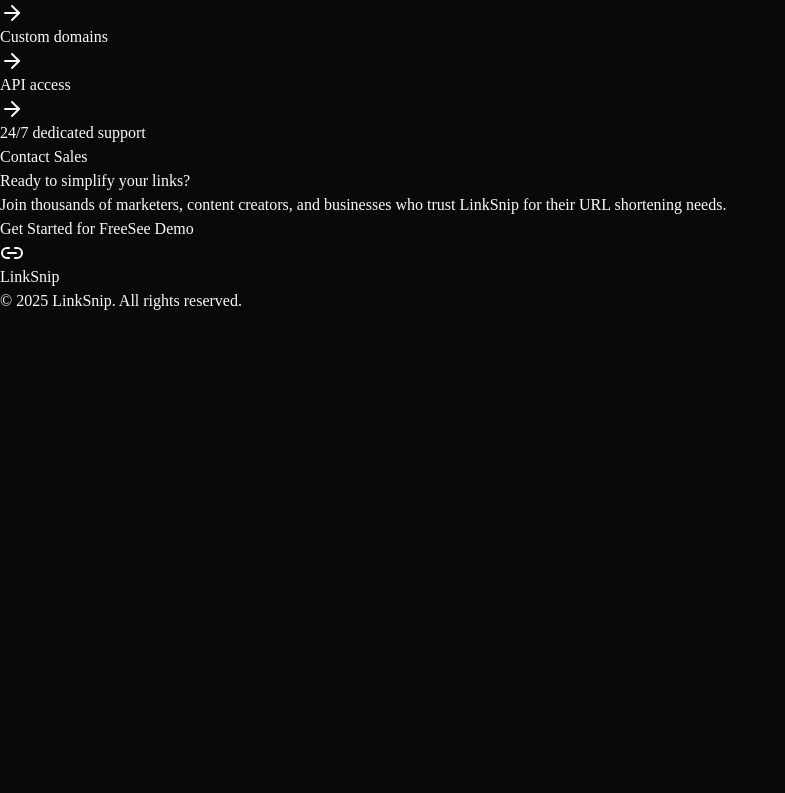
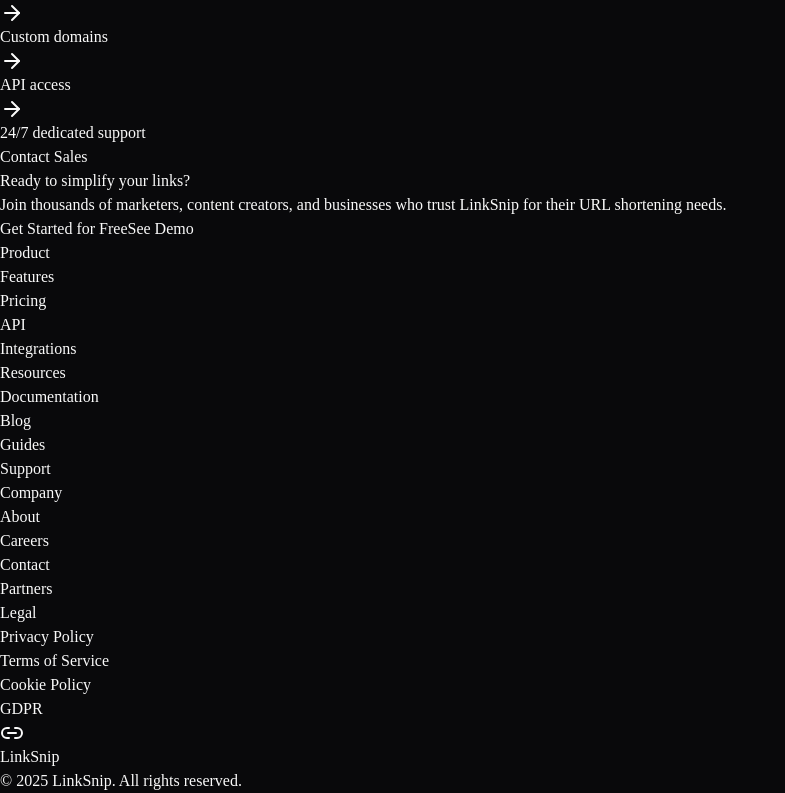
Before and after one commit to AdrianGerman/short-urls, a React (Vite) app in the folder frontend/: page / in a window 1280 px wide. Shown: the part 1247-2040 px from the top of the page, without its empty margins (0-785 px from the left). Before the commit the page ends 1560 px from the top, so only its background shows below. Built offline with nearby package versions, Linux system fonts and the light colour scheme.

Commit message:
finish Footer component

```diff
--- a/frontend/src/components/Footer.jsx
+++ b/frontend/src/components/Footer.jsx
@@ -4,13 +4,167 @@
   return (
     <footer className="bg-muted/50 py-12 border-t border-border">
       <div className="container mx-auto px-4">
-        <div className="grid grid-cols-2 md:grid-cols-4 gap-8 mb-12"></div>
-        <div className="flex flex-col md:flex-row items-center justify-between pt-8 border-t border-border">
+        <div className="grid grid-cols-2 md:grid-cols-4 gap-8 mb-12">
+          <div>
+            <h3 className="font-semibold mb-4">Product</h3>
+            <ul className="space-y-2">
+              <li>
+                <a
+                  href="#"
+                  className="text-sm text-zinc-400 hover:text-zinc-50"
+                >
+                  Features
+                </a>
+              </li>
+              <li>
+                <a
+                  href="#"
+                  className="text-sm text-zinc-400 hover:text-zinc-50"
+                >
+                  Pricing
+                </a>
+              </li>
+              <li>
+                <a
+                  href="#"
+                  className="text-sm text-zinc-400 hover:text-zinc-50"
+                >
+                  API
+                </a>
+              </li>
+              <li>
+                <a
+                  href="#"
+                  className="text-sm text-zinc-400 hover:text-zinc-50"
+                >
+                  Integrations
+                </a>
+              </li>
+            </ul>
+          </div>
+
+          <div>
+            <h3 className="font-semibold mb-4">Resources</h3>
+            <ul className="space-y-2">
+              <li>
+                <a
+                  href="#"
+                  className="text-sm text-zinc-400 hover:text-zinc-50"
+                >
+                  Documentation
+                </a>
+              </li>
+              <li>
+                <a
+                  href="#"
+                  className="text-sm text-zinc-400 hover:text-zinc-50"
+                >
+                  Blog
+                </a>
+              </li>
+              <li>
+                <a
+                  href="#"
+                  className="text-sm text-zinc-400 hover:text-zinc-50"
+                >
+                  Guides
+                </a>
+              </li>
+              <li>
+                <a
+                  href="#"
+                  className="text-sm text-zinc-400 hover:text-zinc-50"
+                >
+                  Support
+                </a>
+              </li>
+            </ul>
+          </div>
+
+          <div>
+            <h3 className="font-semibold mb-4">Company</h3>
+            <ul className="space-y-2">
+              <li>
+                <a
+                  href="#"
+                  className="text-sm text-zinc-400 hover:text-zinc-50"
+                >
+                  About
+                </a>
+              </li>
+              <li>
+                <a
+                  href="#"
+                  className="text-sm text-zinc-400 hover:text-zinc-50"
+                >
+                  Careers
+                </a>
+              </li>
+              <li>
+                <a
+                  href="#"
+                  className="text-sm text-zinc-400 hover:text-zinc-50"
+                >
+                  Contact
+                </a>
+              </li>
+              <li>
+                <a
+                  href="#"
+                  className="text-sm text-zinc-400 hover:text-zinc-50"
+                >
+                  Partners
+                </a>
+              </li>
+            </ul>
+          </div>
+
+          <div>
+            <h3 className="font-semibold mb-4">Legal</h3>
+            <ul className="space-y-2">
+              <li>
+                <a
+                  href="#"
+                  className="text-sm text-zinc-400 hover:text-zinc-50"
+                >
+                  Privacy Policy
+                </a>
+              </li>
+              <li>
+                <a
+                  href="#"
+                  className="text-sm text-zinc-400 hover:text-zinc-50"
+                >
+                  Terms of Service
+                </a>
+              </li>
+              <li>
+                <a
+                  href="#"
+                  className="text-sm text-zinc-400 hover:text-zinc-50"
+                >
+                  Cookie Policy
+                </a>
+              </li>
+              <li>
+                <a
+                  href="#"
+                  className="text-sm text-zinc-400 hover:text-zinc-50"
+                >
+                  GDPR
+                </a>
+              </li>
+            </ul>
+          </div>
+        </div>
+
+        <div className="flex flex-col md:flex-row items-center justify-between pt-8 border-t border-zinc-800">
           <div className="flex items-center gap-2 mb-4 md:mb-0">
-            <Link2 className="h-5 w-5 text-primary" />
+            <Link2 className="h-5 w-5 text-blue-500" />
             <span className="font-bold">LinkSnip</span>
           </div>
-          <p className="text-sm text-muted-foreground">
+
+          <p className="text-sm text-zinc-400">
             © {new Date().getFullYear()} LinkSnip. All rights reserved.
           </p>
         </div>
```
